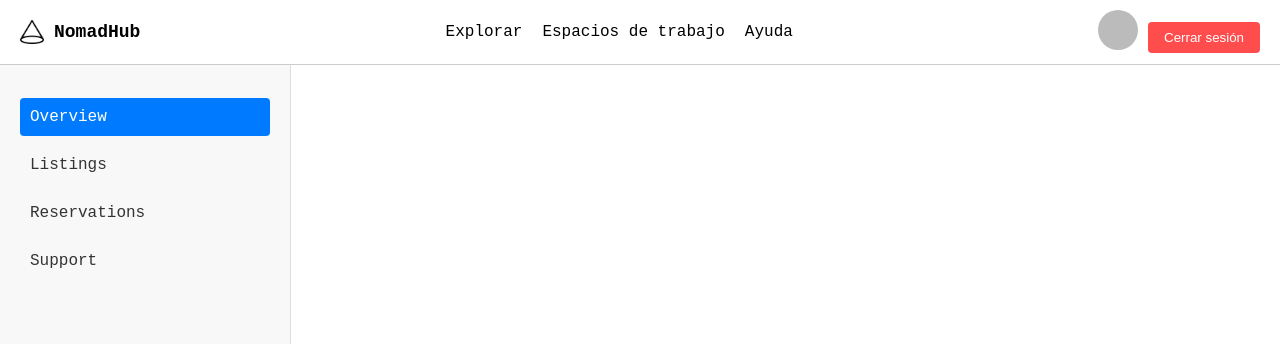
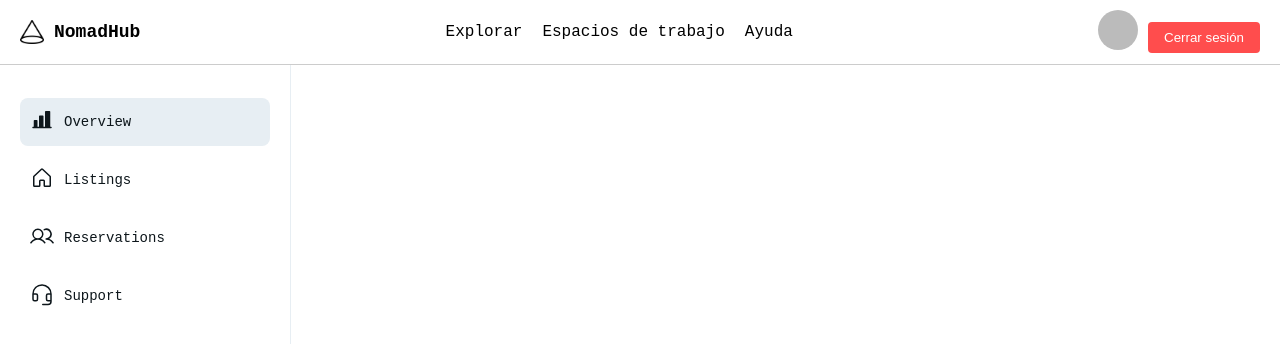
Before and after one commit to Isaac-Abarca/NomadHub, a React (Vite) app: page /host in a window 1280 px wide. Shown: the top 344 px of the page. Built offline with nearby package versions, Linux system fonts and the light colour scheme; no server answers; the database is empty; sample sign-in values are in the browser's storage.

Commit message:
estilos y navegacion del panel de anfitrion

```diff
--- a/src/pages/HostPanel.jsx
+++ b/src/pages/HostPanel.jsx
@@ -1,4 +1,4 @@
-// src/pages/HostPanel.js
+// src/pages/HostPanel.jsx
 
 import { useState } from 'react';
 import { Link, Route, Routes } from 'react-router-dom';
@@ -17,16 +17,52 @@ const HostPanel = () => {
         <nav>
           <ul>
             <li className={activeSection === 'overview' ? 'active' : ''}>
-              <Link to="/host/overview" onClick={() => setActiveSection('overview')}>Overview</Link>
+              <Link to="/host/overview" onClick={() => setActiveSection('overview')}>
+                <div className="icon">
+                  <svg xmlns="http://www.w3.org/2000/svg" width="24px" height="24px" fill="currentColor" viewBox="0 0 256 256">
+                    <path
+                      d="M232,208a8,8,0,0,1-8,8H32a8,8,0,0,1,0-16h8V136a8,8,0,0,1,8-8H72a8,8,0,0,1,8,8v64H96V88a8,8,0,0,1,8-8h32a8,8,0,0,1,8,8V200h16V40a8,8,0,0,1,8-8h40a8,8,0,0,1,8,8V200h8A8,8,0,0,1,232,208Z"
+                    ></path>
+                  </svg>
+                </div>
+                <p>Overview</p>
+              </Link>
             </li>
             <li className={activeSection === 'listings' ? 'active' : ''}>
-              <Link to="/host/listings" onClick={() => setActiveSection('listings')}>Listings</Link>
+              <Link to="/host/listings" onClick={() => setActiveSection('listings')}>
+                <div className="icon">
+                  <svg xmlns="http://www.w3.org/2000/svg" width="24px" height="24px" fill="currentColor" viewBox="0 0 256 256">
+                    <path
+                      d="M218.83,103.77l-80-75.48a1.14,1.14,0,0,1-.11-.11,16,16,0,0,0-21.53,0l-.11.11L37.17,103.77A16,16,0,0,0,32,115.55V208a16,16,0,0,0,16,16H96a16,16,0,0,0,16-16V160h32v48a16,16,0,0,0,16,16h48a16,16,0,0,0,16-16V115.55A16,16,0,0,0,218.83,103.77ZM208,208H160V160a16,16,0,0,0-16-16H112a16,16,0,0,0-16,16v48H48V115.55l.11-.1L128,40l79.9,75.43.11.1Z"
+                    ></path>
+                  </svg>
+                </div>
+                <p>Listings</p>
+              </Link>
             </li>
             <li className={activeSection === 'reservations' ? 'active' : ''}>
-              <Link to="/host/reservations" onClick={() => setActiveSection('reservations')}>Reservations</Link>
+              <Link to="/host/reservations" onClick={() => setActiveSection('reservations')}>
+                <div className="icon">
+                  <svg xmlns="http://www.w3.org/2000/svg" width="24px" height="24px" fill="currentColor" viewBox="0 0 256 256">
+                    <path
+                      d="M117.25,157.92a60,60,0,1,0-66.5,0A95.83,95.83,0,0,0,3.53,195.63a8,8,0,1,0,13.4,8.74,80,80,0,0,1,134.14,0,8,8,0,0,0,13.4-8.74A95.83,95.83,0,0,0,117.25,157.92ZM40,108a44,44,0,1,1,44,44A44.05,44.05,0,0,1,40,108Zm210.14,98.7a8,8,0,0,1-11.07-2.33A79.83,79.83,0,0,0,172,168a8,8,0,0,1,0-16,44,44,0,1,0-16.34-84.87,8,8,0,1,1-5.94-14.85,60,60,0,0,1,55.53,105.64,95.83,95.83,0,0,1,47.22,37.71A8,8,0,0,1,250.14,206.7Z"
+                    ></path>
+                  </svg>
+                </div>
+                <p>Reservations</p>
+              </Link>
             </li>
             <li className={activeSection === 'support' ? 'active' : ''}>
-              <Link to="/host/support" onClick={() => setActiveSection('support')}>Support</Link>
+              <Link to="/host/support" onClick={() => setActiveSection('support')}>
+                <div className="icon">
+                  <svg xmlns="http://www.w3.org/2000/svg" width="24px" height="24px" fill="currentColor" viewBox="0 0 256 256">
+                    <path
+                      d="M201.89,54.66A103.43,103.43,0,0,0,128.79,24H128A104,104,0,0,0,24,128v56a24,24,0,0,0,24,24H64a24,24,0,0,0,24-24V144a24,24,0,0,0-24-24H40.36A88.12,88.12,0,0,1,190.54,65.93,87.39,87.39,0,0,1,215.65,120H192a24,24,0,0,0-24,24v40a24,24,0,0,0,24,24h24a24,24,0,0,1-24,24H136a8,8,0,0,0,0,16h56a40,40,0,0,0,40-40V128A103.41,103.41,0,0,0,201.89,54.66ZM64,136a8,8,0,0,1,8,8v40a8,8,0,0,1-8,8H48a8,8,0,0,1-8-8V136Zm128,56a8,8,0,0,1-8-8V144a8,8,0,0,1,8-8h24v56Z"
+                    ></path>
+                  </svg>
+                </div>
+                <p>Support</p>
+              </Link>
             </li>
           </ul>
         </nav>
--- a/src/styles/HostPanel.css
+++ b/src/styles/HostPanel.css
@@ -7,9 +7,9 @@
 
 .host-panel-sidebar {
   width: 250px;
-  background-color: #f8f8f8;
+  background-color: #fff;
+  border-right: 1px solid #e7eef3;
   padding: 20px;
-  border-right: 1px solid #ddd;
 }
 
 .host-panel-sidebar nav ul {
@@ -22,23 +22,34 @@
 }
 
 .host-panel-sidebar nav ul li a {
+  display: flex;
+  align-items: center;
+  padding: 10px;
   text-decoration: none;
-  color: #333;
-  font-size: 16px;
-  padding: 10px;
-  display: block;
-  border-radius: 4px;
-  transition: background-color 0.3s;
+  color: #0d161b;
+  border-radius: 8px;
 }
 
-.host-panel-sidebar nav ul li a:hover,
 .host-panel-sidebar nav ul li.active a {
-  background-color: #007bff;
-  color: #fff;
+  background-color: #e7eef3;
+}
+
+.host-panel-sidebar .icon {
+  margin-right: 10px;
+}
+
+.host-panel-sidebar nav ul li a p {
+  margin: 0;
+  font-size: 14px;
+  font-weight: 500;
+}
+
+.host-panel-sidebar nav ul li a:hover {
+  background-color: #e7eef3;
 }
 
 .host-panel-main {
-  flex-grow: 1;
+  flex: 1;
   padding: 20px;
   overflow-y: auto;
 }
```
